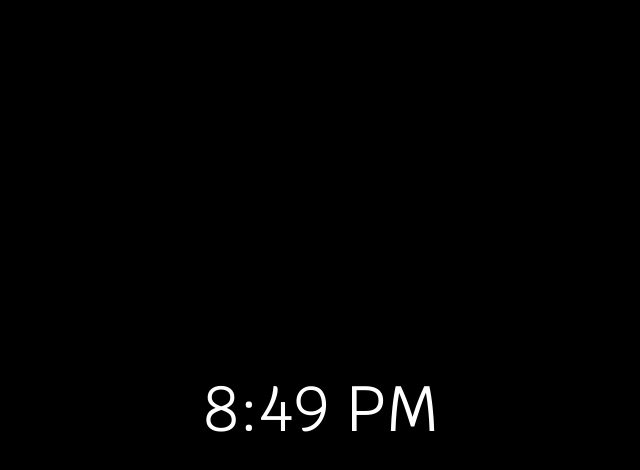
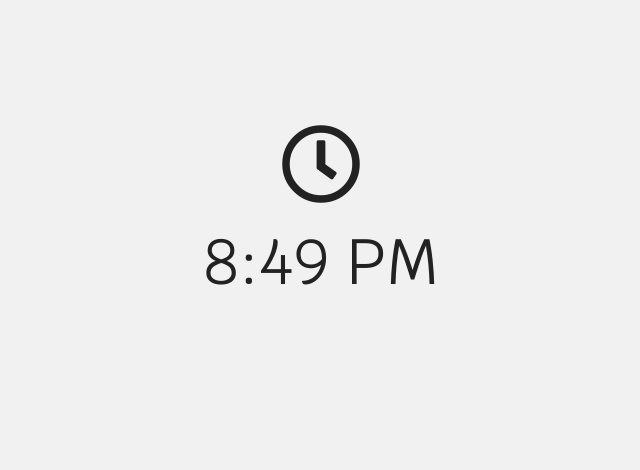
Before and after one commit to 196713/custom_web_app, a plain HTML site: page index.html in a window 1280 px wide. Shown: the whole page, without its empty margins (319-959 px from the left). Drawn offline with Linux system fonts and the light colour scheme.

Commit message:
Auto-Updating Time, Time Logo, Color Changes

```diff
--- a/index.html
+++ b/index.html
@@ -11,11 +11,15 @@
 		<link rel="stylesheet" href="style.css">
 		<link href="https://fonts.googleapis.com/css?family=Krub" rel="stylesheet">
 		<title>Time</title>
+		<link rel="stylesheet" href="https://use.fontawesome.com/releases/v5.5.0/css/all.css" integrity="sha384-B4dIYHKNBt8Bc12p+WXckhzcICo0wtJAoU8YZTY5qE0Id1GSseTk6S+L3BlXeVIU" crossorigin="anonymous">
 	</head>
 	<body>
-
-		<p id="time"></p>
+		<div>
+			<p class="center"><i class="far fa-clock fa-5x"></i></p>
+			<p class="text" id="time"></p>
+		</div>
 		<script>
+			function updateClock() {
 				t =  new Date();
 				h = t.getHours();
 				m = t.getMinutes();
@@ -32,6 +36,10 @@
 				{
 					document.getElementById("time").innerHTML = h + ":" + m + " AM";
 				}
+
+				setTimeout(updateClock, 1000);
+			}
+			updateClock();
 		</script>
 
 	</body>
--- a/style.css
+++ b/style.css
@@ -2,13 +2,21 @@ html, body{
 	height:100%;
 }
 body{
-	display:flex;
-	background:#000000;
+	background:#F1F1F2;
 }
-p{
+div{
+	padding-top:100px;
+}
+.text{
+	text-align:center;
 	margin:auto;
-	text-align:center;
 	font-family: 'Krub', sans-serif;
 	font-size:4em;
-	color:#FFFFFF;
+	color:#222222;
 }
+i{
+	color:#222222;
+}
+.center{
+	text-align:center;
+}
```
Lines whose indentation alone changed are shown as unchanged.
